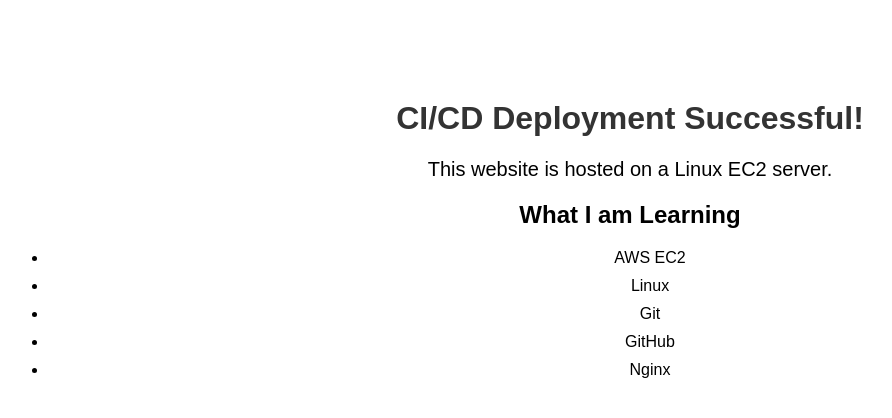
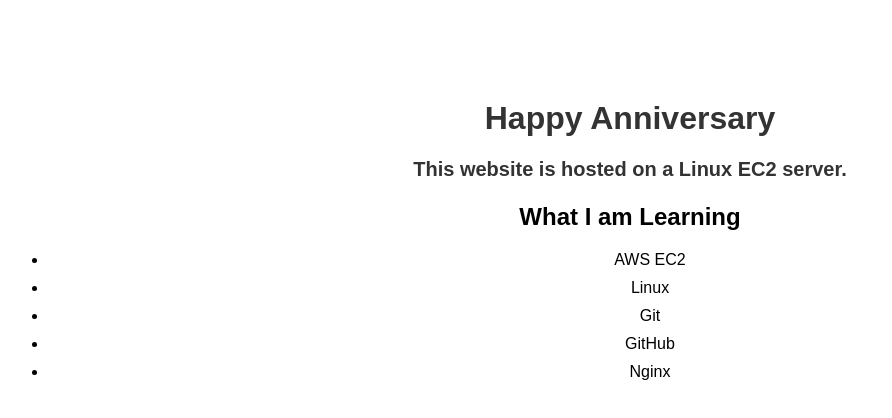
Before and after one commit to arthiyogesh/aws-linux-website, a plain HTML site: page index.html in a window 1280 px wide. Shown: the whole page, without its empty margins (10-902 px from the left). Drawn offline with Linux system fonts and the light colour scheme.

Commit message:
add cicd deployment12

```diff
--- a/index.html
+++ b/index.html
@@ -1,12 +1,12 @@
 <!DOCTYPE html>
 <html>
 <head>
-    <title>Happy Anniversary</title>
+    <title>CI/CD Deployment Successful!</title>
     <link rel="stylesheet" href="style.css">
 </head>
 
 <body>
-    <h1>CI/CD Deployment Successful!</h1>
+    <h1>Happy Anniversary<h1>
 
     <p>This website is hosted on a Linux EC2 server.</p>
 
```
